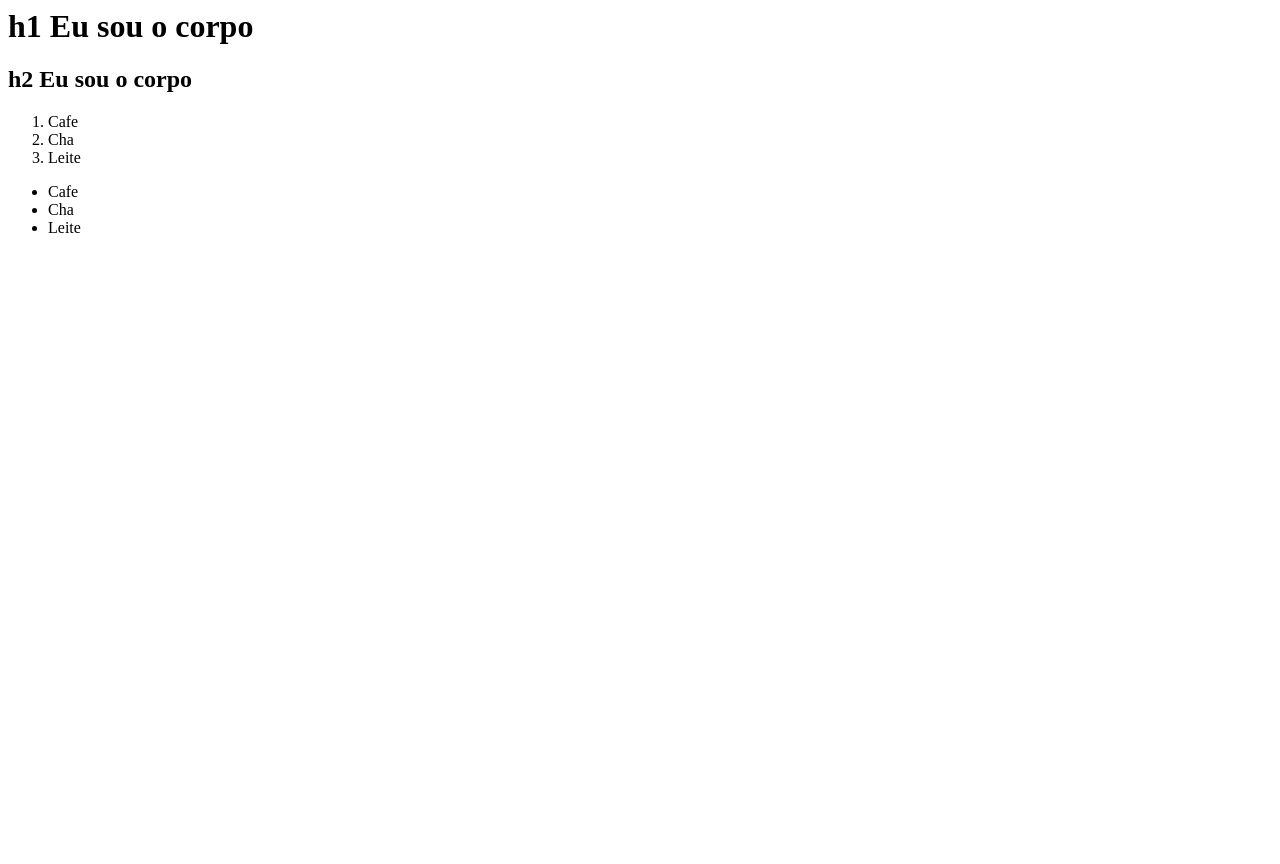
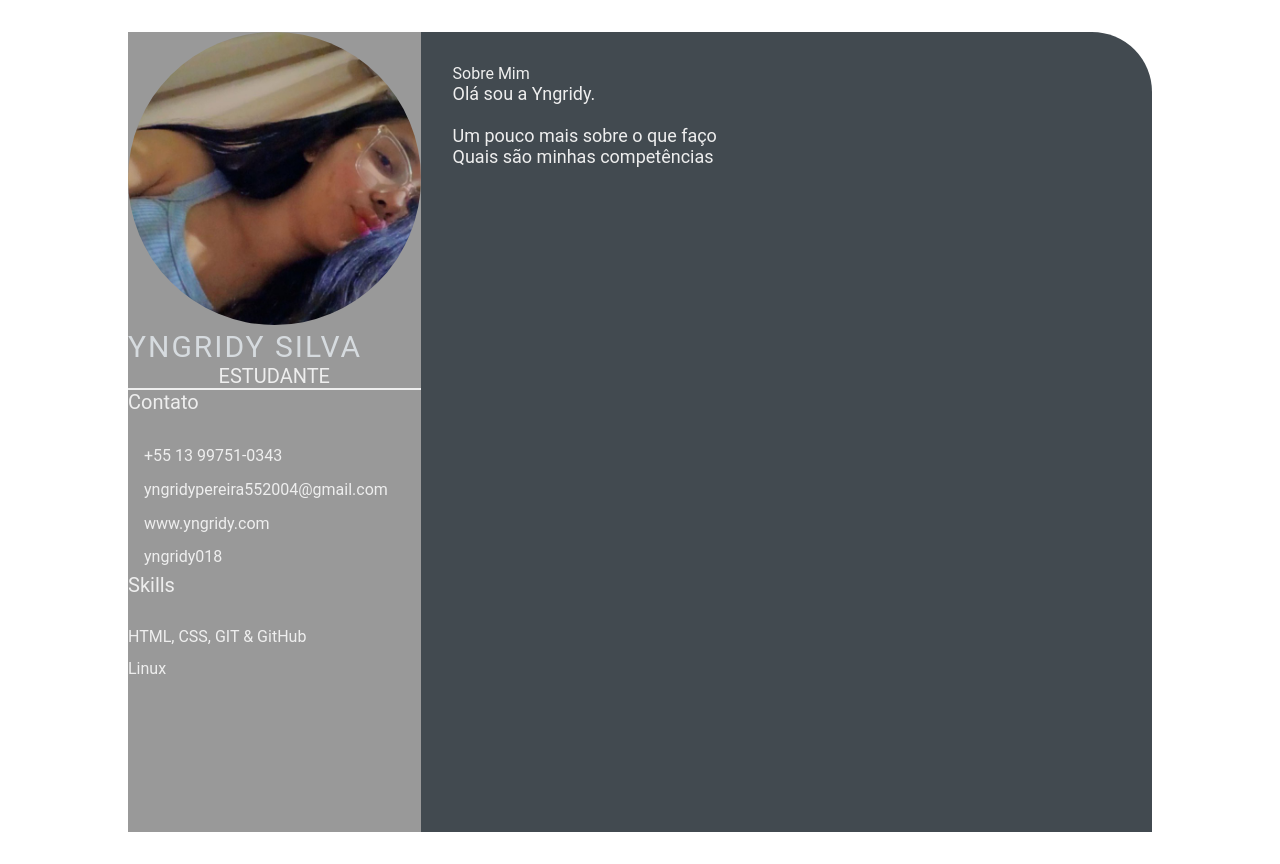
Before and after one commit to yngridy018/yngridy018.github.io, a plain HTML site: page index.html in a window 1280 px wide. Before the commit the page ends 800 px from the top, so only its background shows below. Drawn offline with Linux system fonts and the light colour scheme.

Commit message:
feature: Aula02 (#2)

```diff
--- a/index.html
+++ b/index.html
@@ -1,21 +1,53 @@
-<html>
-    <head>
-        <title>
-            Olá, eu sou a cabeça
-        </title>
-    </head>
-    <body>
-        <h1>h1 Eu sou o corpo</h1>
-        <h2>h2 Eu sou o corpo</h2>
-    </body>
-    <ol>
-        <li>Cafe</li>
-        <li>Cha</li>
-        <li>Leite</li>
-    </ol>
-    <ul>
-        <li>Cafe</li>
-        <li>Cha</li>
-        <li>Leite</li>
-    </ul>
+<!DOCTYPE html>
+<html lang="en">
+<head>
+    <meta charset="UTF-8">
+    <meta http-equiv="X-UA-Compatible" content="IE=edge">
+    <meta name="viewport" content="width=device-width, initial-scale=1.0">
+    <title>Yngridy Silva CV</title>
+
+    <link rel="stylesheet" href="style.css">
+
+</head>
+<body>
+    <main class="resume-contents">
+        <section class="left-section">
+            <section class="left-section-content">
+                <div class="profile">
+                    <img class="profile-image" src="img/profile-image.jpg" alt="Profile image">
+                    <p class="name">Yngridy Silva</p>
+                    <p class="profession">Estudante</p>
+                </div>
+                <div class="contact-info">
+                    <p class="left-title">Contato</p>
+                    <ul>
+                        <li><i class="fa fa-phone"></i>+55 13 99751-0343</li>
+                        <li><i class="fa fa-envelope"></i>yngridypereira552004@gmail.com</li>
+                        <li><i class="fa fa-globe"></i>www.yngridy.com</li>
+                        <li><i class="fa fa-github"></i>yngridy018</li>
+                    </ul>
+                </div>
+                <div class="skills">
+                    <p class="left-title">Skills</p>
+                    <ul>
+                        <li><p>HTML, CSS, GIT & GitHub</p></li>
+                        <li><p>Linux</p></li>
+                    </ul>
+                </div>
+            </section>
+        </section>
+            <section class="right-section">
+                <div class="right-section-contents">
+                    <section class="about gap">
+                        <div class="right-title">Sobre Mim</div>
+                        <p class="about-me-contents">
+                            Olá sou a Yngridy.<br>
+                            <br> Um pouco mais sobre o que faço
+                            <br> Quais são minhas competências
+                        </p>
+                    </section>
+                </div>
+        </section>
+    </main>
+</body>
 </html>
--- /dev/null
+++ b/style.css
@@ -0,0 +1,103 @@
+* {
+    margin: 0;
+    padding: 0;
+    box-sizing: border-box;
+    list-style: none;
+    font-family: 'Roboto', sans-serif;
+}
+
+.resume-contents {
+    min-height: 100vh;
+    width: 80%;
+    margin: 2rem auto;
+    display: grid;
+    grid-template-columns: repeat(7, 1fr);
+}
+
+.left-section {
+    grid-column: span 2;
+    height: 100%;
+    background-color: #999999;
+}
+
+.right-section {
+    grid-column: span 5;
+    height: 100%;
+    background-color: #424a50;
+    border-radius: 0px 60px 0px 0px;
+}
+
+.left-section-contents{
+    padding: 2rem 2rem;
+}
+
+.profile {
+    width: 100%;
+    border-bottom: 2px solid #eeeeee;
+}
+
+.profile .profile-image {
+    width: 100%;
+    border-radius: 100%;
+}
+
+.name {
+    color: #D6DBDF;
+    font-size: 30px;
+    letter-spacing: 2px;
+    text-transform: uppercase;
+}
+
+.profession {
+    color: #eeeeee;
+    font-size: 20px;
+    text-transform: uppercase;
+    text-align: center;
+}
+
+/* .contact-info { border-bottom: 2px solid #1B2631; } */
+.left-title {
+    color: #eeeeee;
+    font-size: 20px;
+}
+
+.contact-info ul {
+    padding-top: 1.5rem;
+}
+
+.contact-info ul li,
+.references ul li {
+    padding: .4rem 0;
+    color: #eeeeee;
+}
+
+.contact-info ul li i,
+.references ul li i {
+    padding-right: 1rem;
+    font-size: 18px;
+    color: #eeeeee;
+}
+
+.skills ul {
+    padding-top: 1.5rem;
+}
+.skills ul li p {
+    padding: .4rem 0;
+    color: #eeeeee;
+}
+
+.right-section-contents {
+    padding: 2rem 2rem;
+}
+
+.right-title {
+    color: #eeeeee;
+}
+
+.gap {
+    padding-bottom: 2rem;
+}
+.about-me-contents {
+    font-size: 18px;
+    color: #eeeeee;
+}
```
Also changed, not shown: img/profile-image.jpg (added).
